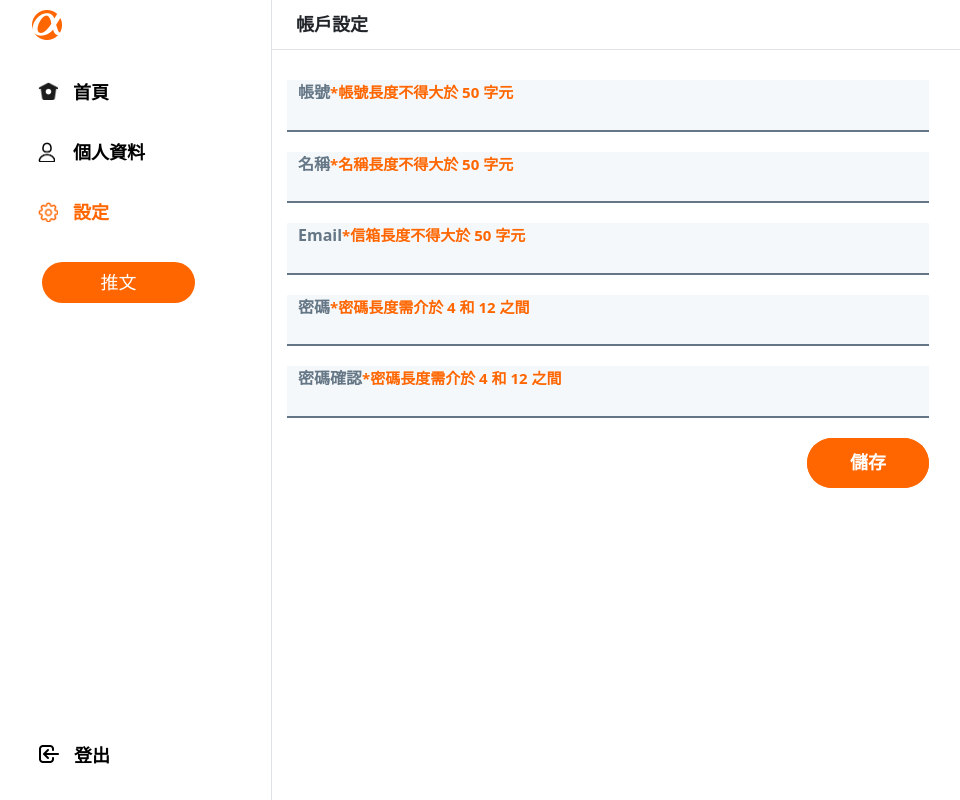
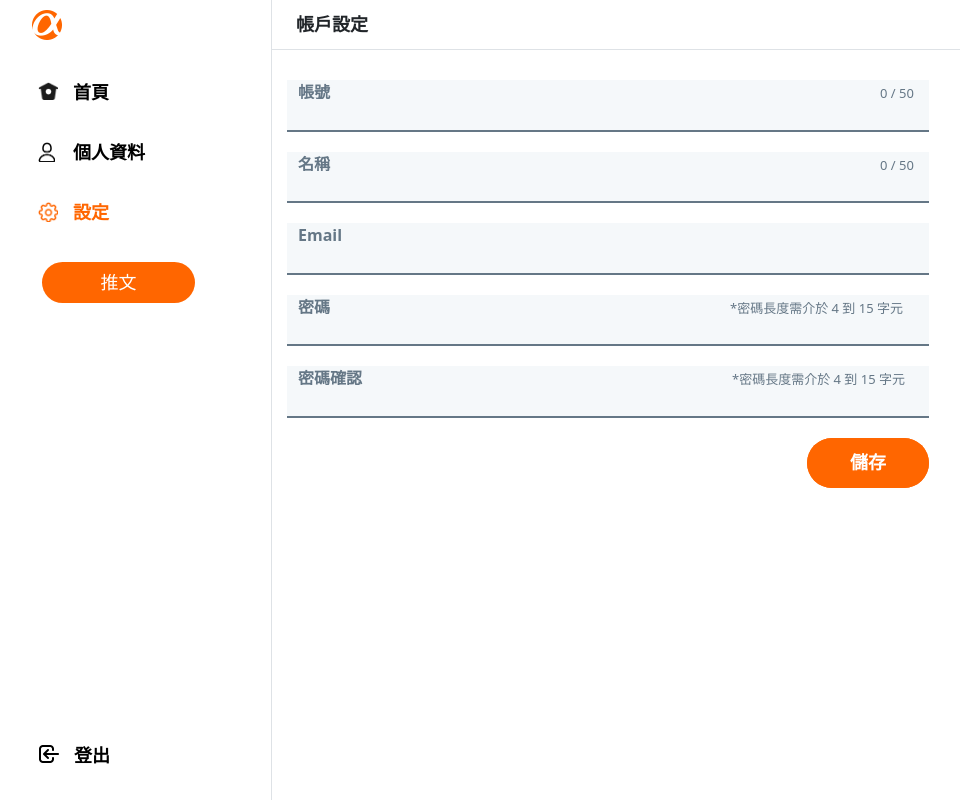
Before and after one commit to lisacher/alpha-twitter, a Vue app: page /#/setting in a window 1280 px wide. Shown: the whole page, without its empty margins (84-1044 px from the left). Built offline with nearby package versions, Linux system fonts and the light colour scheme; no server answers; sample sign-in values are in the browser's storage.

Commit message:
Add TweetandReply API/ modify RegistEditForm

```diff
--- a/src/apis/tweets.js
+++ b/src/apis/tweets.js
@@ -19,6 +19,11 @@ export default {
   },
   getTweet({ tweetId }) {
     return apiHelper.get(`/tweets/${tweetId}`, {
+      headers: { Authorization: `Bearer ${getToken()}` }
+    })
+  },
+  getReply({ userId }) {
+    return apiHelper.get(`/users/${userId}/replied_tweets`, {
       headers: { Authorization: `Bearer ${getToken()}` }
     })
   },
@@ -54,5 +59,5 @@ export default {
     return apiHelper.delete(`/admin/tweets/${tweetId}`, {
       headers: { Authorization: `Bearer ${getToken()}` }
     })
-  }
+  },
 }
--- a/src/apis/users.js
+++ b/src/apis/users.js
@@ -37,11 +37,6 @@ export default {
       headers: { Authorization: `Bearer ${getToken()}` }
     })
   },
-  update({ userId, formData }) {
-    return apiHelper.put(`/users/${userId}`, formData,{
-      headers: { Authorization: `Bearer ${getToken()}`}
-    })
-  },
   updateInfo({ userId, formData }) {
     return apiHelper.put(`/users/${userId}/info`, formData,{
       headers: { Authorization: `Bearer ${getToken()}`}
--- a/src/components/LoginForm.vue
+++ b/src/components/LoginForm.vue
@@ -104,7 +104,7 @@ export default {
       } catch(error) {
         Toast.fire({
           icon: 'error',
-          title: '目前無法登入，請稍後再試'
+          title: '請確認您的帳號密碼正確'
         })
       }
     },
--- a/src/components/RegistEditForm.vue
+++ b/src/components/RegistEditForm.vue
@@ -1,9 +1,8 @@
 <template>
 <form @submit.prevent.stop="handleSubmit($event)">
     <div class="row">
-      <label for="account"
-        >帳號<span class="note ml-5">*帳號長度不得大於 50 字元</span></label
-      >
+      <label for="account">帳號<span class="note">{{ form.account.length }} / 50</span>
+      </label>
       <input
         id="account"
         name="account"
@@ -16,7 +15,7 @@
 
     <div class="row">
       <label for="name"
-        >名稱<span class="note ml-5">*名稱長度不得大於 50 字元</span></label
+        >名稱<span class="note">{{ form.name.length }} / 50</span></label
       >
       <input
         id="name"
@@ -30,21 +29,20 @@
 
     <div class="row">
       <label for="email"
-        >Email<span class="note ml-5">*信箱長度不得大於 50 字元</span></label
+        >Email<span class="note ml-5"></span></label
       >
       <input
         id="email"
         name="email"
         type="email"
         v-model="form.email"
-        maxlength="50"
         required
       />
     </div>
 
     <div class="row">
       <label for="password"
-        >密碼<span class="note ml-5">*密碼長度需介於 4 和 12 之間</span></label
+        >密碼<span class="password">*密碼長度需介於 4 到 15 字元</span></label
       >
       <input
         id="password"
@@ -57,8 +55,8 @@
     </div>
     <div class="row">
       <label for="confirmPassword"
-        >密碼確認<span class="note ml-3"
-          >*密碼長度需介於 4 和 12 之間</span
+        >密碼確認<span class="passwordCheck"
+          >*密碼長度需介於 4 到 15 字元</span
         ></label
       >
       <input
@@ -144,9 +142,10 @@ export default {
   },
   methods: {
     fetchCurrentUser(payload) {
-      const { name, email, account } = payload;
+      const { id, name, email, account } = payload;
       this.form = {
         ...this.form,
+        id,
         name,
         email,
         account,
@@ -185,10 +184,10 @@ export default {
         })
         return result
       }
-      if (this.form.password.length > 12 || this.form.password.length < 4) {
+      if (this.form.password.length > 15 || this.form.password.length < 4) {
         Toast.fire({
           icon: "info",
-          title: "密碼長度不得小於 4 或超過 12！",
+          title: "密碼長度需介於 4 到 15 字元！",
         })
         return result
       }
@@ -236,7 +235,10 @@ export default {
         this.$router.push("/login")
       } catch (error) {
         console.log(error)
-        let message = "無法註冊，請稍後再試！"
+        let message = "目前無法註冊，請稍後再試";
+        if (error.response.status === 403) {
+          message = "該帳號或Email已註冊過囉！";
+        }
         Toast.fire({
           icon: "error",
           title: message,
@@ -272,7 +274,6 @@ export default {
         })
       }
     },
-
   }
 }
 </script>
@@ -311,8 +312,19 @@ input:focus,textarea:focus {
     outline: none
 }
 .note {
-  font-size: 15px;
-  color: #ff6600;
+  font-size: 13px;
+  font-weight: 400;
+  margin-left: 550px;
+}
+.password {
+  font-size: 13px;
+  font-weight: 400;
+  margin-left: 400px;
+}
+.passwordCheck {
+  font-size: 13px;
+  font-weight: 400;
+  margin-left: 370px;
 }
 .btn {
   width: 100%;
--- a/src/components/TweetandReply.vue
+++ b/src/components/TweetandReply.vue
@@ -2,30 +2,30 @@
   <div class="tweetReply">
       <!-- Other User's Tweet -->
     <router-link
-      :to="{ name:'tweet', params: { id: data.id} }"
+      :to="{ name:'tweet', params: { id: data.UserId } }"
       class="tweet-link"
     >
     <div class="d-flex">
       <div class="img-container">
         <router-link
-          :to="{ name: 'user-tweets', params: { id: data.User.id } }"
+          :to="{ name: 'user-tweets', params: { id: data.UserId } }"
         >
-          <img src="./../assets/Logo.png" alt="" />
+          <img :src="data.Replies.User.avatar" alt="" />
         </router-link>
         <div class="replyTarget"></div>
       </div>
 
       <div class="text-container mt-2 flex-grow-1">
         <div class="header">
-          <div class="name d-inline-block pe-2">{{ data.User.name }}</div>
-          <div class="account d-inline-block">@{{ data.User.account }}</div>
+          <div class="name d-inline-block pe-2">{{data.User.name}}</div>
+          <div class="account d-inline-block">{{ data.User.account }}</div>
           <div class="createdAt d-inline-block">
-            ・{{ data.createdAt | fromNow }}
+            ・{{ data.Replies.createdAt | fromNow }}
           </div>
         </div>
         <div class="body mb-3">
           <div class="text me-3">
-            {{ data.text }}
+            {{ Replies.content }}
           </div>
         </div>
       </div>
@@ -34,23 +34,23 @@
     <div class="d-flex border-bottom">
       <div class="img-container">
         <router-link
-          :to="{ name: 'user-tweets', params: { id: Replies.ReplyUser.id } }"
+          :to="{ name: 'user-tweets', params: { id: data.UserId } }"
         >
-          <img src="./../assets/Logo.png" alt="" />
+          <img :src="data.User.avatar" alt="" />
         </router-link>
       </div>
 
       <div class="text-container mt-2 flex-grow-1">
         <div class="header">
-          <div class="name d-inline-block pe-2">{{ Replies.ReplyUser.name }}</div>
-          <div class="account d-inline-block">{{ Replies.ReplyUser.account }}</div>
+          <div class="name d-inline-block pe-2">{{ data.User.name }}</div>
+          <div class="account d-inline-block">{{ data.User.name }}</div>
           <div class="createdAt d-inline-block">
-            ・{{ Replies.createdAt | fromNow }}
+            ・{{ data.createdAt | fromNow }}
           </div>
         </div>
         <div class="body mb-3">
           <div class="text me-3">
-            {{ Replies.content }}
+            {{ data.description }}
           </div>
         </div>
       </div>
@@ -61,6 +61,7 @@
 
 <script>
 import { daytimeFilter } from './../utils/mixins'
+import { mapState } from 'vuex'
 
 export default {
   name: "TweetsCard",
@@ -70,12 +71,19 @@ export default {
       type: Object,
       required: true,
     },
+    initialReply: {
+      type: Array,
+      required: true,
+    }
+  },
+  computed: {
+    ...mapState(['currentUser'])
   },
   data() {
     return {
       data: this.initialData,
-      Replies: this.initialData.Replies
-    };
+      Replies: this.initialReply,
+    }
   },
 };
 </script>
@@ -95,8 +103,9 @@ export default {
 .img-container img {
   height: 50px;
   width: 50px;
+  border-radius: 50%;
+  margin: 10px;
 }
-
 .comment-img {
   background-image: url(./../assets/comment.png);
   height: 12px;
```
